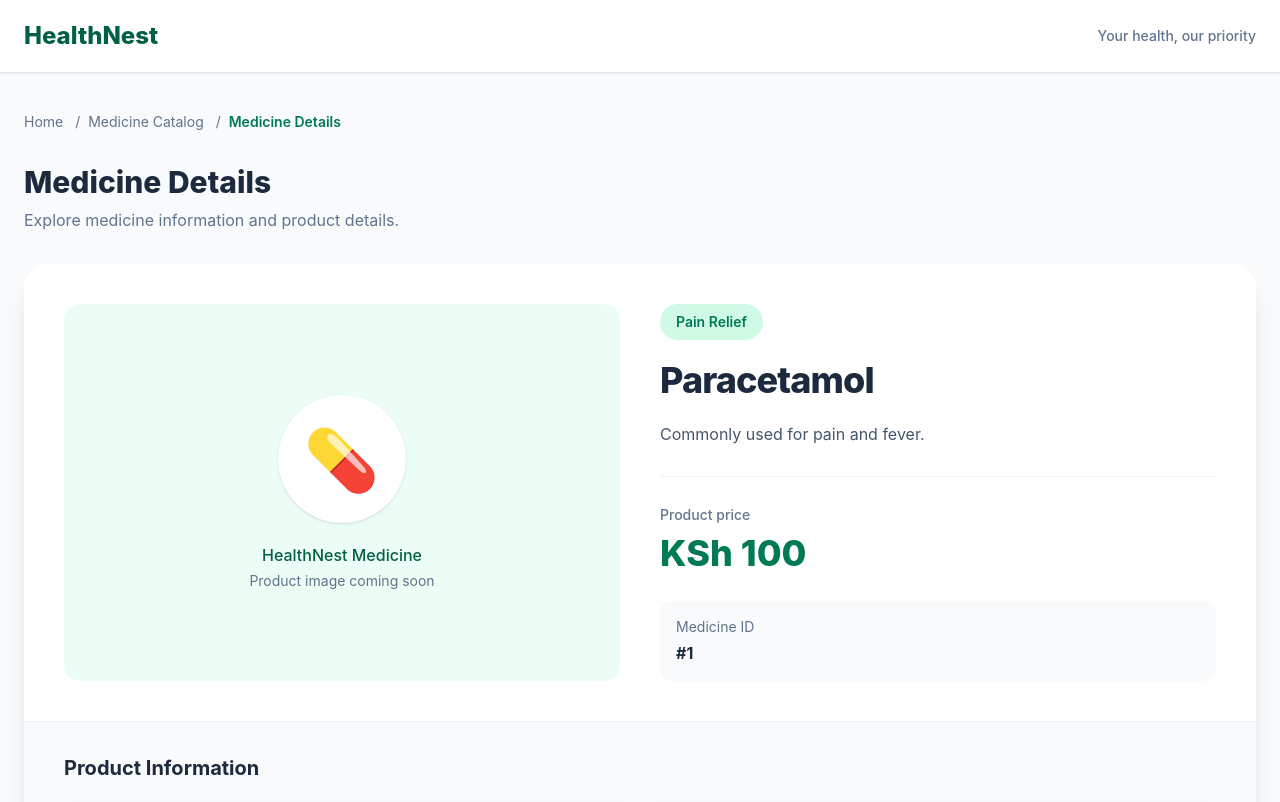
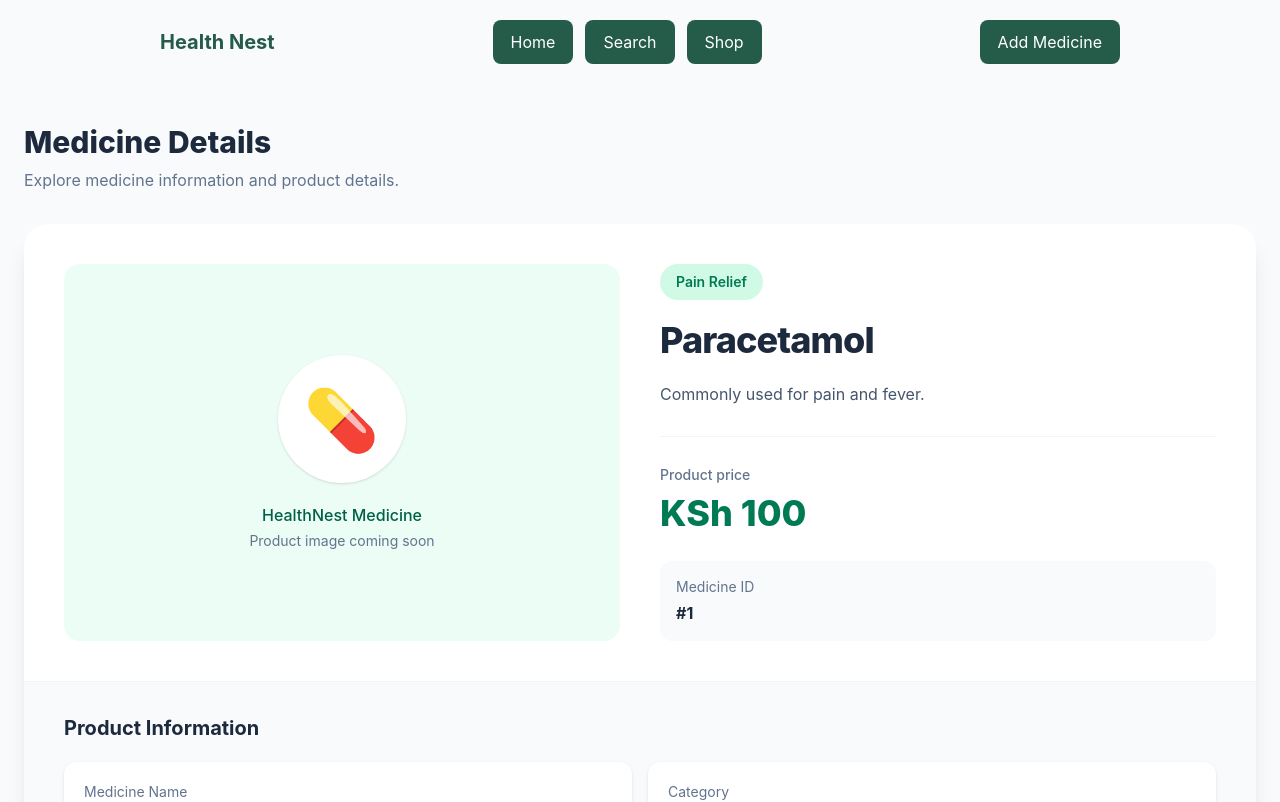
Before and after one commit to williswaweru622-pixel/medicine-platform, a React (Vite) app in the folder medicine-project/: page /medicine/1 in a window 1280 px wide. Shown: the top 802 px of the page. Built offline with nearby package versions, Linux system fonts and the light colour scheme.

Commit message:
Style Medicine Details navbar

```diff
--- a/medicine-project/src/App.jsx
+++ b/medicine-project/src/App.jsx
@@ -4,7 +4,7 @@ import HomePage from "./components/HomePage.jsx";
 import Search from "./components/Search.jsx";
 import MedicineCatalog from "./components/Medicine-catalog.jsx";
 import AddMedicine from "./components/AddMedicine.jsx";
-import MedicineDetails from "./components/medicine/MedicineDetails.jsx";
+import MedicineDetails from "./components/MedicineDetails.jsx";
 
 function App() {
   async function handleAddMedicine(newMedicine) {
--- a/medicine-project/src/components/HomePage.css
+++ b/medicine-project/src/components/HomePage.css
@@ -13,8 +13,7 @@
   text-decoration: none;
 }
 
-.header,
-.footer {
+.header {
   display: flex;
   align-items: center;
   justify-content: space-between;
@@ -22,6 +21,8 @@
   max-width: 1000px;
   margin: 0 auto;
   padding: 20px;
+  color: #245c49;
+  background: transparent;
 }
 
 .logo {
@@ -32,19 +33,23 @@
 
 .header nav {
   display: flex;
-  gap: 20px;
+  align-items: center;
+  gap: 12px;
 }
 
-.header nav a:hover {
-  text-decoration: underline;
+.header nav a,
+.header .button {
+  display: inline-block;
+  padding: 10px 18px;
+  border-radius: 8px;
+  color: white !important;
+  background: #245c49;
+  text-decoration: none;
 }
 
-.button {
-  display: inline-block;
-  padding: 10px 16px;
-  border-radius: 4px;
-  color: white !important;
-  background: #245c49;
+.header nav a:hover,
+.header .button:hover {
+  background: #173f37;
 }
 
 .hero {
@@ -132,9 +137,14 @@
 }
 
 .button-light {
+  display: inline-block;
   flex-shrink: 0;
+  padding: 12px 22px;
+  border-radius: 6px;
   color: #173f37 !important;
   background: white;
+  text-decoration: none;
+  white-space: nowrap;
 }
 
 .footer {
--- a/medicine-project/src/components/medicine/MedicineDetails.jsx
+++ b/medicine-project/src/components/MedicineDetails.jsx
@@ -1,15 +1,17 @@
 import { useParams } from "react-router-dom";
-import medicinesData from "../../../db.json";
+import medicinesData from "../../db.json";
+import SiteNavigation from "./SiteNavigation.jsx";
+
 function MedicineDetails() {
     const { id } = useParams();
     const medicineId = id;
     const medicine = medicinesData.medicines.find(
-        (item) => item.id === medicineId
+        (item) => String(item.id) === medicineId
     );
     if (!medicine) {
         return (
             <div className="flex min-h-screen items-center justify-center bg-emerald-50">
-                <h2 className="text=xl font-bold text-red-600">
+                <h2 className="text-xl font-bold text-red-600">
                     Medicine not Found
                 </h2>
             </div>
@@ -17,26 +19,8 @@ function MedicineDetails() {
     }
     return (
         <div className="min-h-screen bg-slate-50 ">
-            <header className="bg-white shadow-sm">
-        <nav className="mx-auto flex max-w-7xl items-center justify-between px-6 py-5">
-          <h1 className="text-2xl font-extrabold text-emerald-800">
-            HealthNest
-          </h1>
-
-          <span className="text-sm font-medium text-slate-500">
-            Your health, our priority
-          </span>
-        </nav>
-      </header>
+      <SiteNavigation />
       <main className="mx-auto max-w-7xl px-6 py-10">
-        <div className="mb-8 text-sm text-slate-500">
-          Home <span className="mx-2">/</span>
-          Medicine Catalog <span className="mx-2">/</span>
-          <span className="font-semibold text-emerald-700">
-            Medicine Details
-          </span>
-        </div>
-
         <div className="mb-8">
           <h2 className="text-3xl font-extrabold text-slate-800">
             Medicine Details
```
